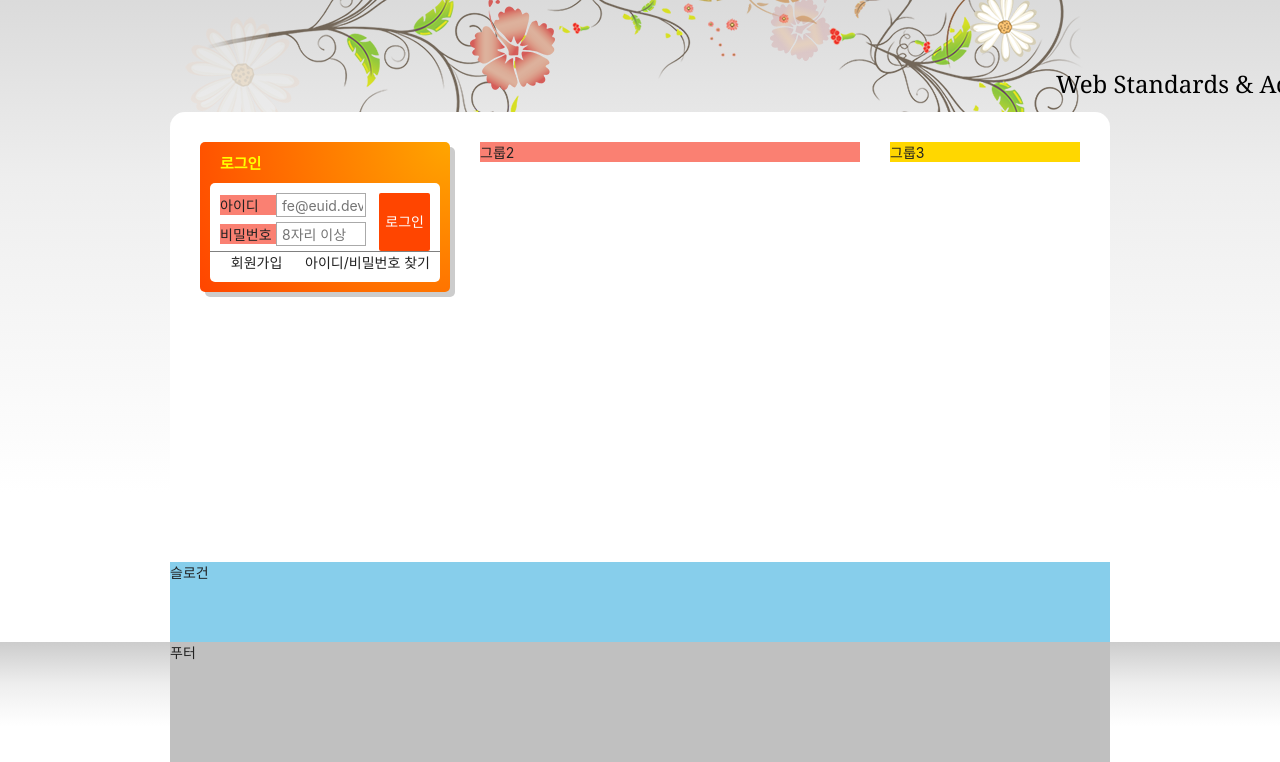
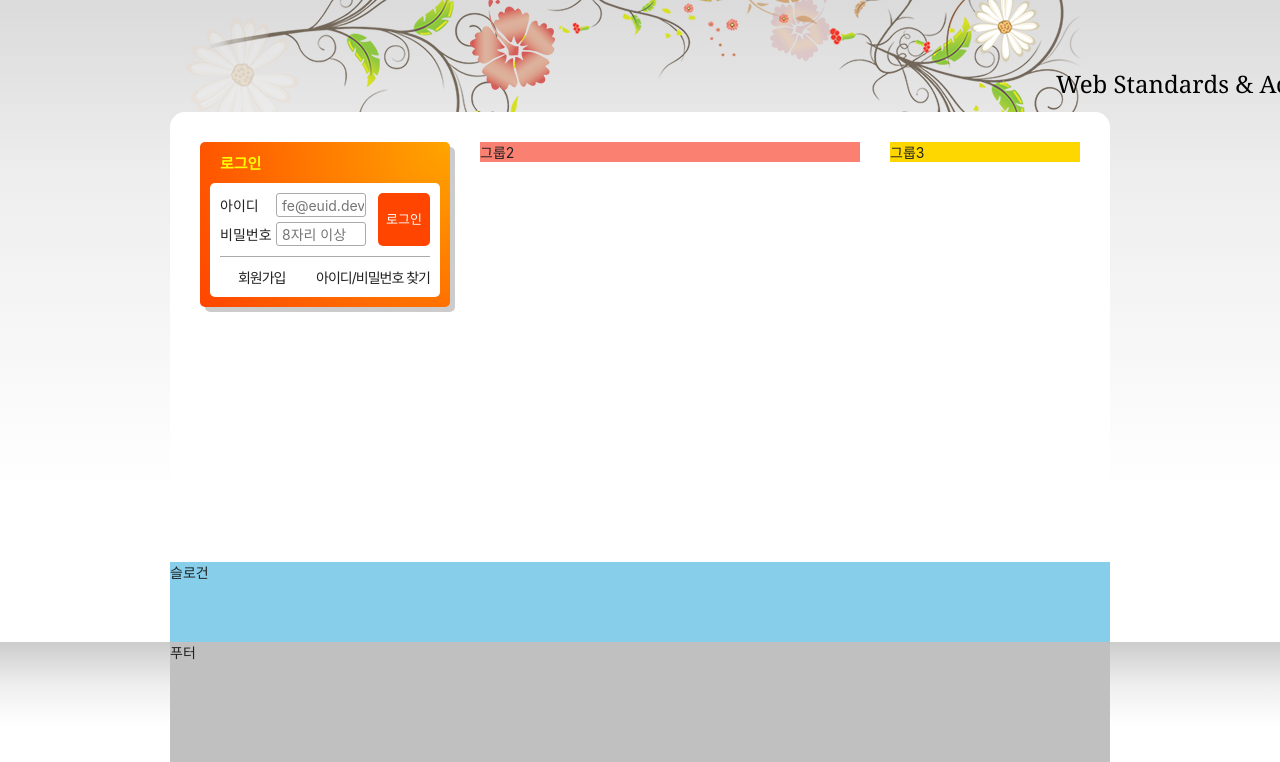
Before and after one commit to rlaeksl/HTML5, a plain HTML site: page index.html in a window 1280 px wide. Shown: the part 135-897 px from the top of the page. Drawn offline with Linux system fonts and the light colour scheme; a web font is replaced by a local one.

Commit message:
로그인 완성

```diff
--- a/styles/style.css
+++ b/styles/style.css
@@ -301,7 +301,7 @@ body{
 }
 
 .login-title{
-  color: yellow;
+  color: #ff0;
   font-size: 15px;
   font-weight: 700;
   text-indent: 10px;
@@ -315,8 +315,9 @@ body{
 }
 
 .login fieldset{
-  display: flow-root;
   position: relative;
+  border-bottom:1px solid #aaa;
+  padding-bottom: 5px;
 }
 
 .user-email, .user-pw{
@@ -326,42 +327,49 @@ body{
 .login-form label{
   display:inline-block;
   width: 4em;
-  background-color: salmon;
 }
 
 .login-form input{
   width: 90px;
   height: 24px;
   border: 1px solid #aaa;
-  text-indent: 3px;
+  padding: 1px 1px 1px 5px;
+  border-radius: 3px;
 }
 
 .login-button{
   position: absolute;
   top: 0;
   right: 0;
-  height: 100%;
+  height: 53px;
   background: orangered;
   color: #fff;
   border: none;
-  border-radius: 2px;
+  border-radius: 5px;
+  padding: 0 8px;
+  font-size: 13px;
 }
 
 .sign{
-  display: flex;
   background: #fff;
   border-radius: 0 0 5px 5px;
-  padding: 0 10px 10px 10px;
+  padding: 4px 10px;
+  display: flex;
+  flex-flow: row nowrap;
   justify-content: space-between;
-  border-top: 1px solid gray;
+}
+
+.sign a{
+  display: block;
+  padding: 6px 0;
+  letter-spacing: -1px;
 }
 
 .sign a::before{
-  content:"\e803";
+  content:"\e804";
   font-family: "fontello";
   color: orangered;
-  font-size: 10px;
-  margin-right: 3px;
+  margin-right: 8px;
 }
 
 /* 슬로건 */
```
